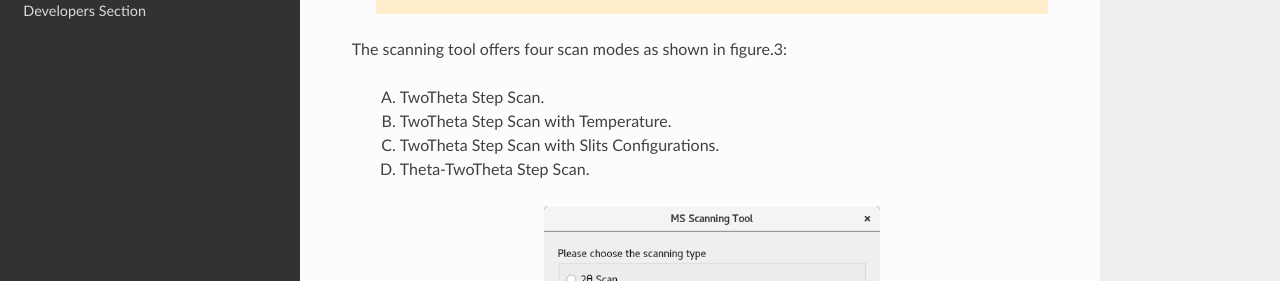
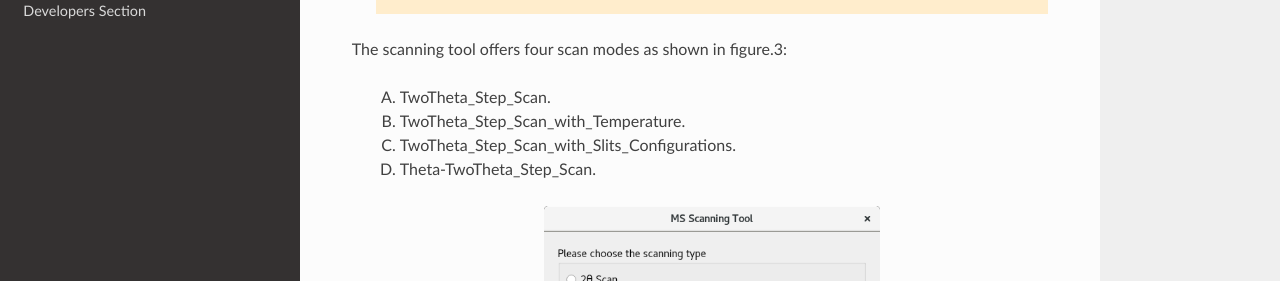
Before and after one commit to SESAME-Synchrotron/MS-XPD-ScanTool, a Sphinx documentation site: the page built from docs/source/runScan.rst, in a window 1280 px wide and 900 px high, scrolled down 2773 px. Shown: the part 170-451 px from the top of the window. Built offline with Sphinx 7.4.7 and the Read the Docs theme 2.0.0, drawn with Linux system fonts in a browser that asks for light colours.

Commit message:
update docs

```diff
--- a/docs/source/runScan.rst
+++ b/docs/source/runScan.rst
@@ -63,10 +63,10 @@
 
 The scanning tool offers four scan modes as shown in figure.3:
 
-	A. :ref:`TwoTheta Step Scan`.
-	B. :ref:`TwoTheta Step Scan with Temperature`.
-	C. :ref:`TwoTheta Step Scan with Slits Configurations`.
-	D. :ref:`Theta-TwoTheta Step Scan`.
+	A. :ref:`TwoTheta_Step_Scan`.
+	B. :ref:`TwoTheta_Step_Scan_with_Temperature`.
+	C. :ref:`TwoTheta_Step_Scan_with_Slits_Configurations`.
+	D. :ref:`Theta-TwoTheta_Step_Scan`.
 
 	.. figure:: /images/scanModes.png
 		:align: center
@@ -93,7 +93,7 @@
 
 Next GUI is meant to enter new experiment configurations or see/edit a loaded one, based on the chosen scan mode.
 
-.. _TwoTheta Step Scan:
+.. _TwoTheta_Step_Scan:
 A. TwoTheta Step Scan Mode
 
 	* Use Robot: The DAQ system offers an Arm Robot, it has been designed to handle the samples in a container that holds up to 40 samples.
```
